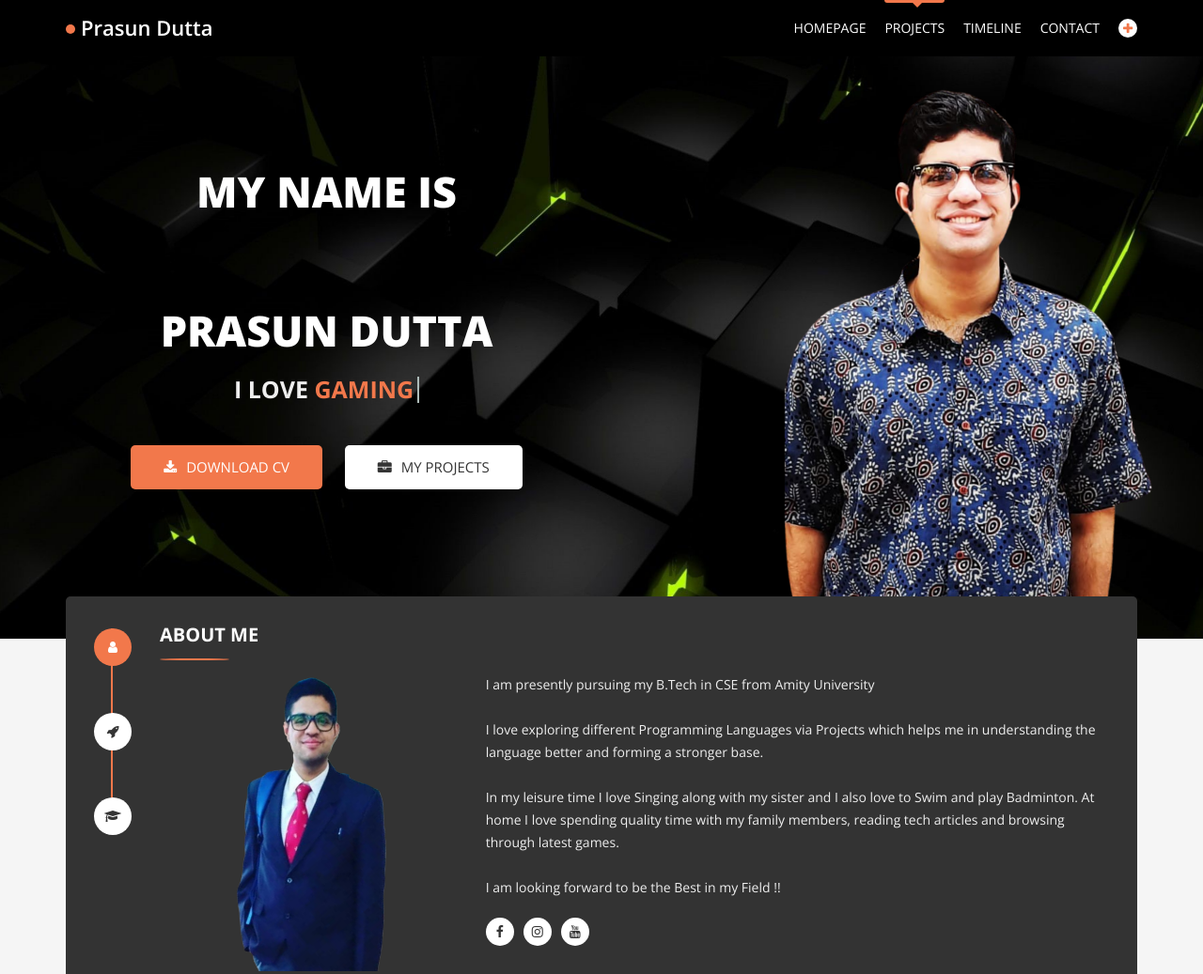
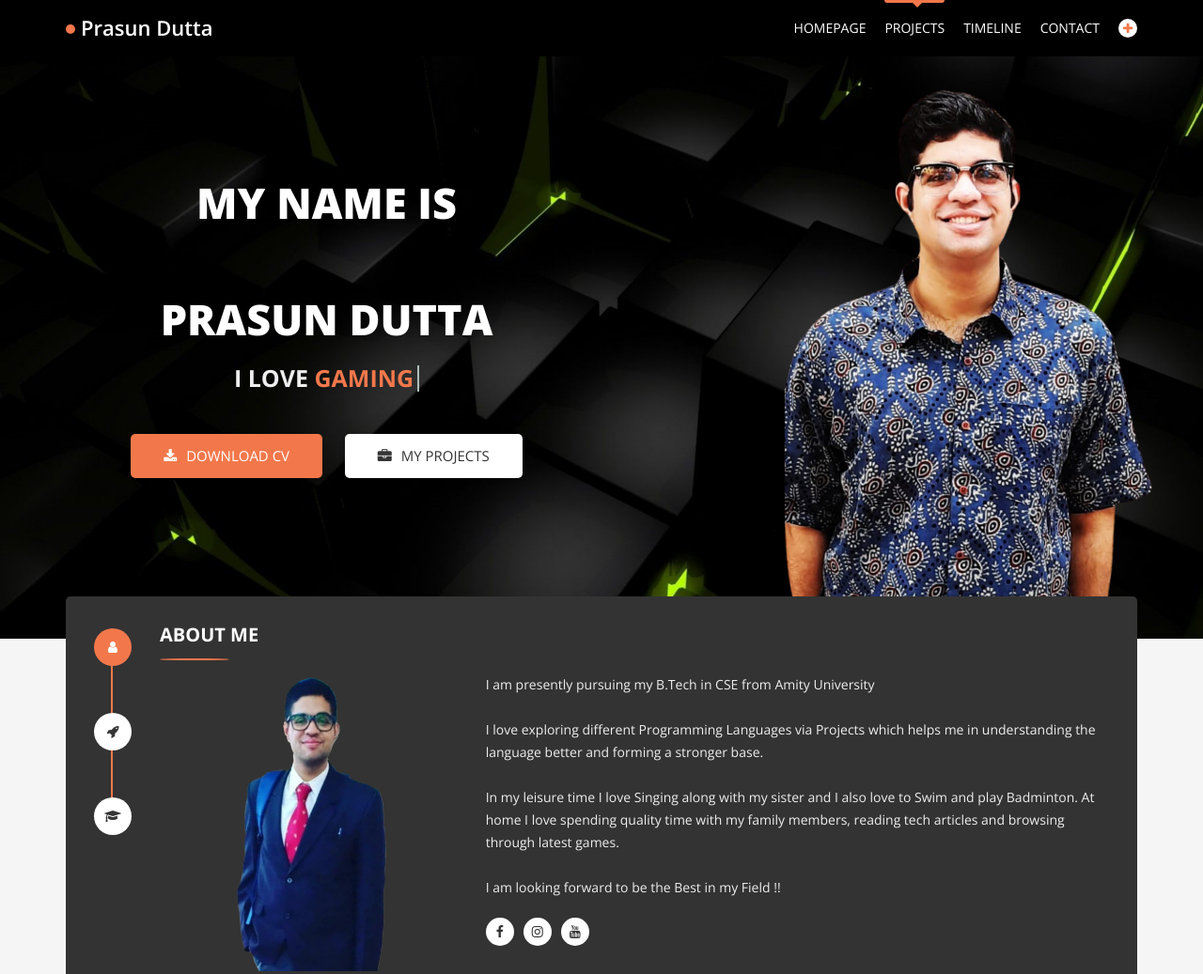
Before and after one commit to PrasunDutta007/Personal-Portfolio, a plain HTML site: page index.html in a window 1280 px wide. Shown: the top 1037 px of the page at 94% size. Drawn offline with nearby package versions, Linux system fonts and the light colour scheme.

Commit message:
Update index.html

```diff
--- a/index.html
+++ b/index.html
@@ -116,7 +116,7 @@
 								<div class="personal-text">
 									<div class="my-info">
 										<h1>My Name Is</h1><br>
-										<p><h1> <!--hmm --> </h1></p><br>
+										<p><h1> <!--hmm --> </h1></p>
 										<h1>Prasun Dutta</h1>
 										<h2 class="cd-headline clip is-full-width">
 										   I Love
```
